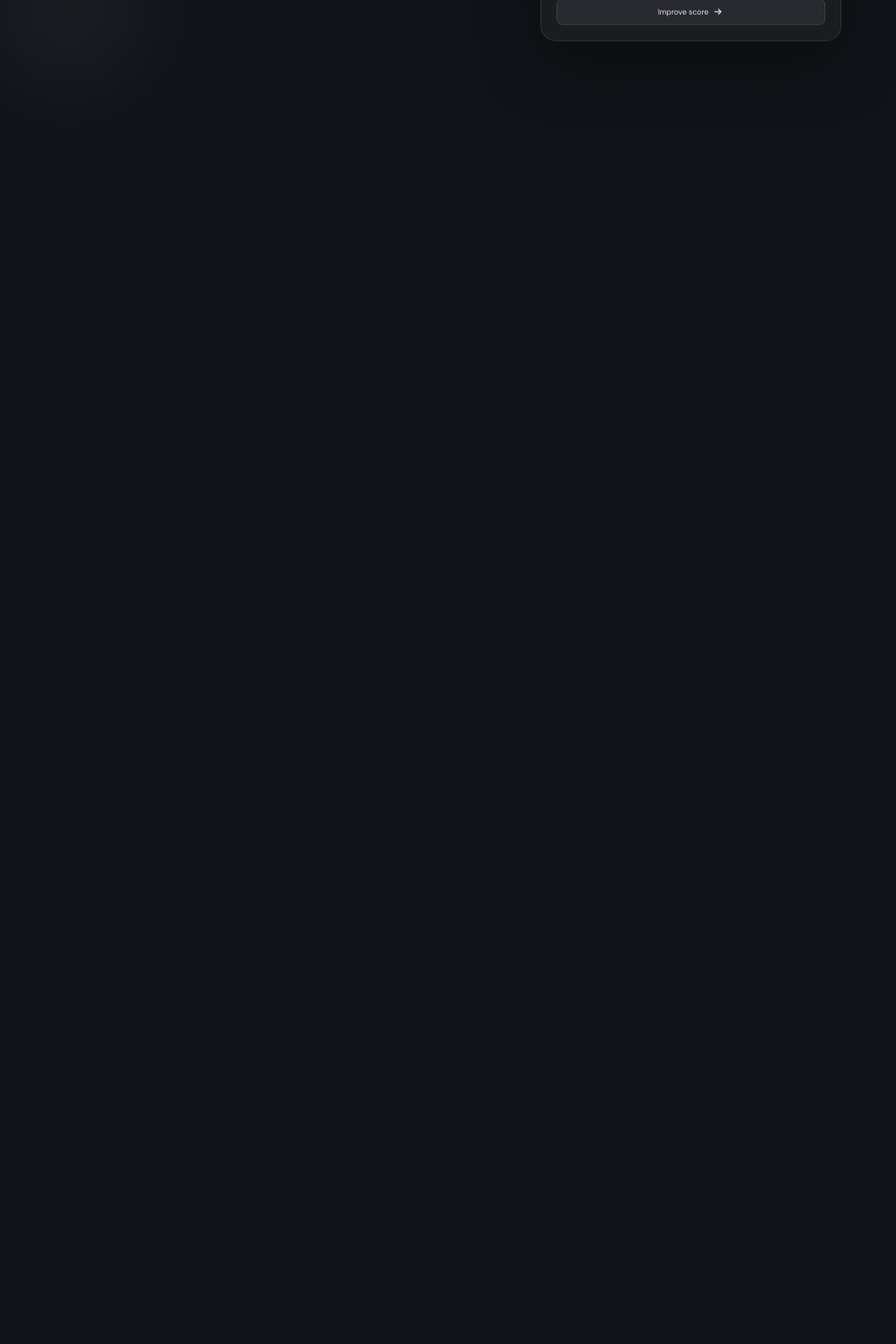
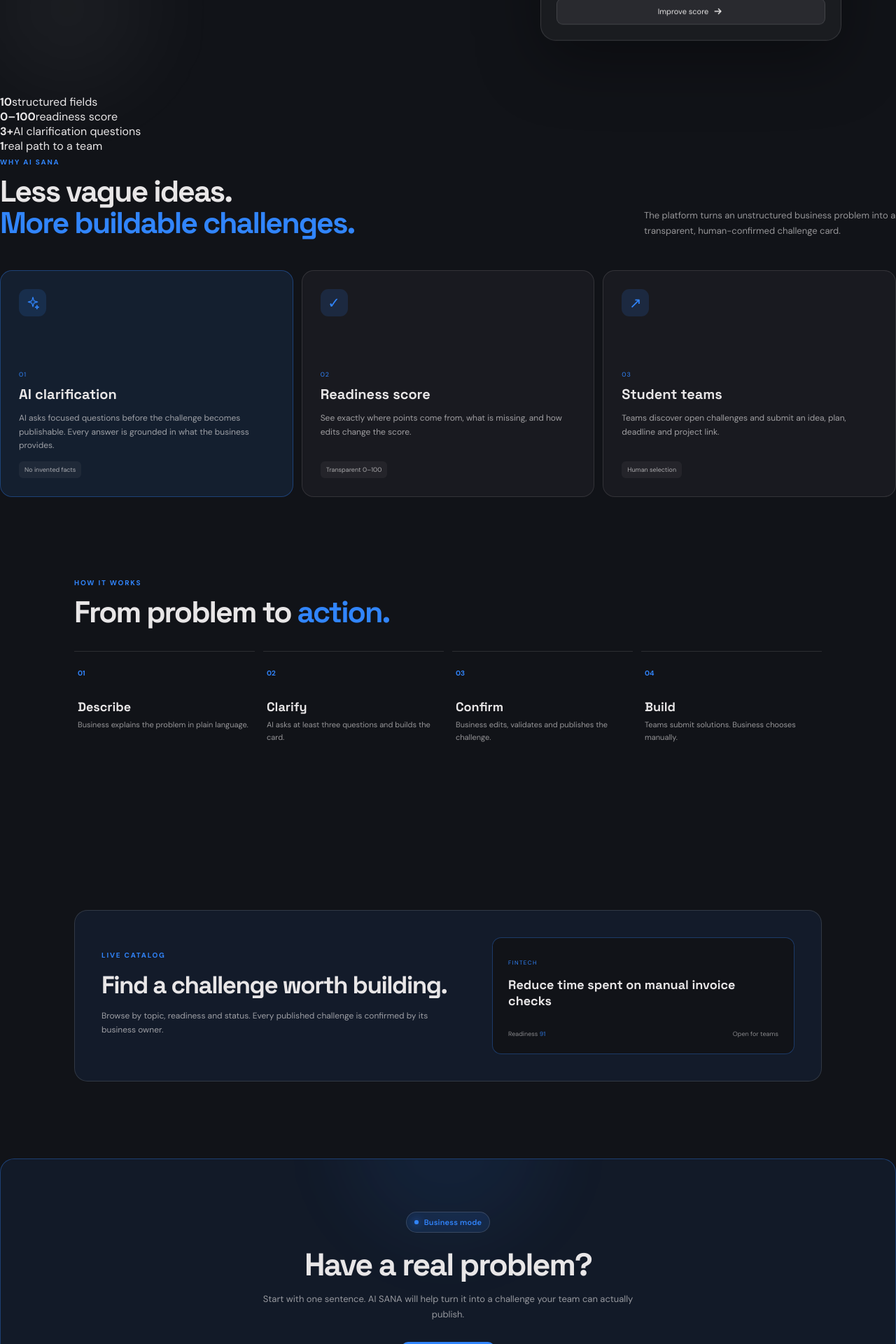
Before and after one commit to BAITC-Hacks/hack-fd8e6d17-verstappen-com, a React (Vite) app: page / in a window 1280 px wide. Shown: the part 720-2640 px from the top of the page at 70% size. Built offline with nearby package versions, Linux system fonts and the light colour scheme.

Commit message:
Fix sections disappearing after scroll animation update

```diff
--- a/src/App.tsx
+++ b/src/App.tsx
@@ -102,14 +102,14 @@ function App() {
           </div>
         </section>
 
-        <section className="stats reveal" ref={reveal("stats")} id="stats">
+        <section className={`ats reveal ${visible.stats ? "is-visible" : ""}`} ref={reveal("stats")} id="stats">
           <div><strong>10</strong><span>structured fields</span></div>
           <div><strong>0–100</strong><span>readiness score</span></div>
           <div><strong>3+</strong><span>AI clarification questions</span></div>
           <div><strong>1</strong><span>real path to a team</span></div>
         </section>
 
-        <section className="section reveal" ref={reveal("features")} id="features">
+        <section className={`ction reveal ${visible.features ? "is-visible" : ""}`} ref={reveal("features")} id="features">
           <div className="section-heading">
             <div><span className="section-kicker">WHY AI SANA</span><h2>Less vague ideas.<br/><span>More buildable challenges.</span></h2></div>
             <p>The platform turns an unstructured business problem into a transparent, human-confirmed challenge card.</p>
@@ -136,7 +136,7 @@ function App() {
           </div>
         </section>
 
-        <section className="workflow section reveal" ref={reveal("how")} id="how">
+        <section className={`rkflow section reveal ${visible.how ? "is-visible" : ""}`} ref={reveal("how")} id="how">
           <div className="section-heading compact">
             <div><span className="section-kicker">HOW IT WORKS</span><h2>From problem to <span>action.</span></h2></div>
           </div>
@@ -148,7 +148,7 @@ function App() {
           </div>
         </section>
 
-        <section className="explore section reveal" ref={reveal("explore")} id="explore">
+        <section className={`plore section reveal ${visible.explore ? "is-visible" : ""}`} ref={reveal("explore")} id="explore">
           <div className="explore-card">
             <div><span className="section-kicker">LIVE CATALOG</span><h2>Find a challenge worth building.</h2><p>Browse by topic, readiness and status. Every published challenge is confirmed by its business owner.</p></div>
             <div className="challenge-preview">
@@ -157,7 +157,7 @@ function App() {
           </div>
         </section>
 
-        <section className="create-section reveal" ref={reveal("create")} id="create">
+        <section className={`eate-section reveal ${visible.create ? "is-visible" : ""}`} ref={reveal("create")} id="create">
           <div className="create-card">
             <div className="eyebrow"><span className="pulse" /> {role === "business" ? "Business mode" : "Team mode"}</div>
             <h2>{role === "business" ? "Have a real problem?" : "Ready to build something real?"}</h2>
```
